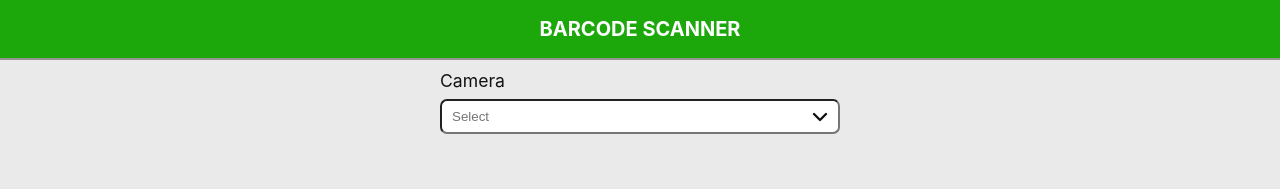
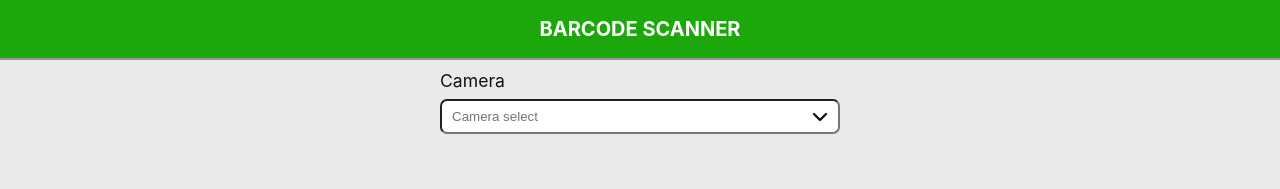
Before and after one commit to Yarzik7/barcode-scanner-react, a React (Create React App) app: page / in a window 1280 px wide. Both pictures are taken after a click on the button 820 px from the left and 771 px from the top of the page. Shown: the top 189 px of the page. Built offline with nearby package versions, Linux system fonts and the light colour scheme.

Commit message:
mini refactoring

```diff
--- a/src/components/Select/Select.jsx
+++ b/src/components/Select/Select.jsx
@@ -20,7 +20,7 @@ const Select = ({ videoDevicesList, deviceName, onSetScannDevice, label = 'label
         name="select"
         value={deviceName}
         className={classNameJoin(scss.select, showOptionList ? scss.isOpenSelectList : '')}
-        placeholder="Select"
+        placeholder="Camera select"
         aria-label="select"
         readOnly
         onClick={onToggleShowOptionList}
--- a/src/index.css
+++ b/src/index.css
@@ -45,10 +45,6 @@ input {
   outline: none;
 }
 
-/* input:focus {
-  border: 1px solid var(--accent-color);
-} */
-
 #scanner-container video {
   position: absolute;
   top: 0;
```
